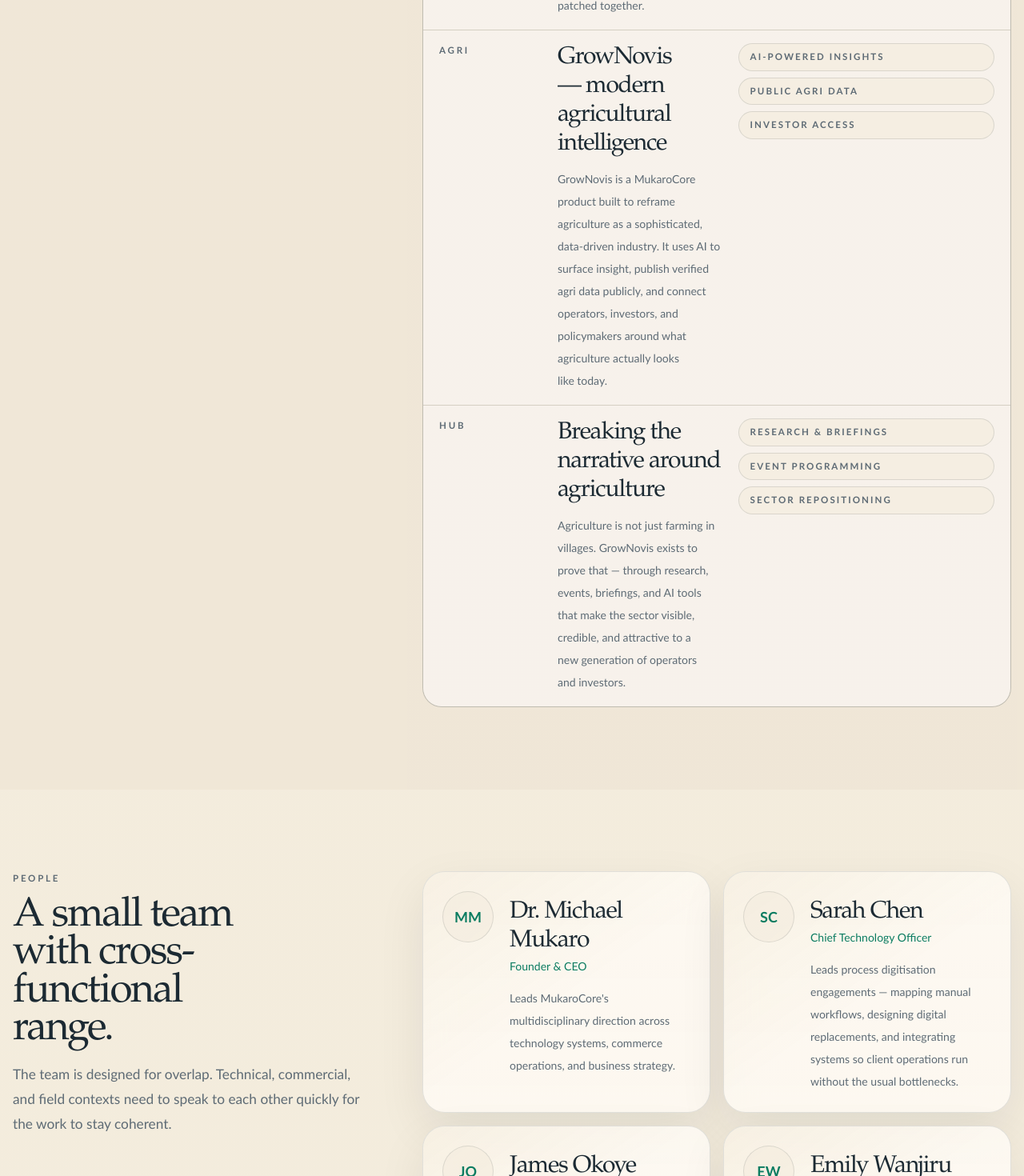
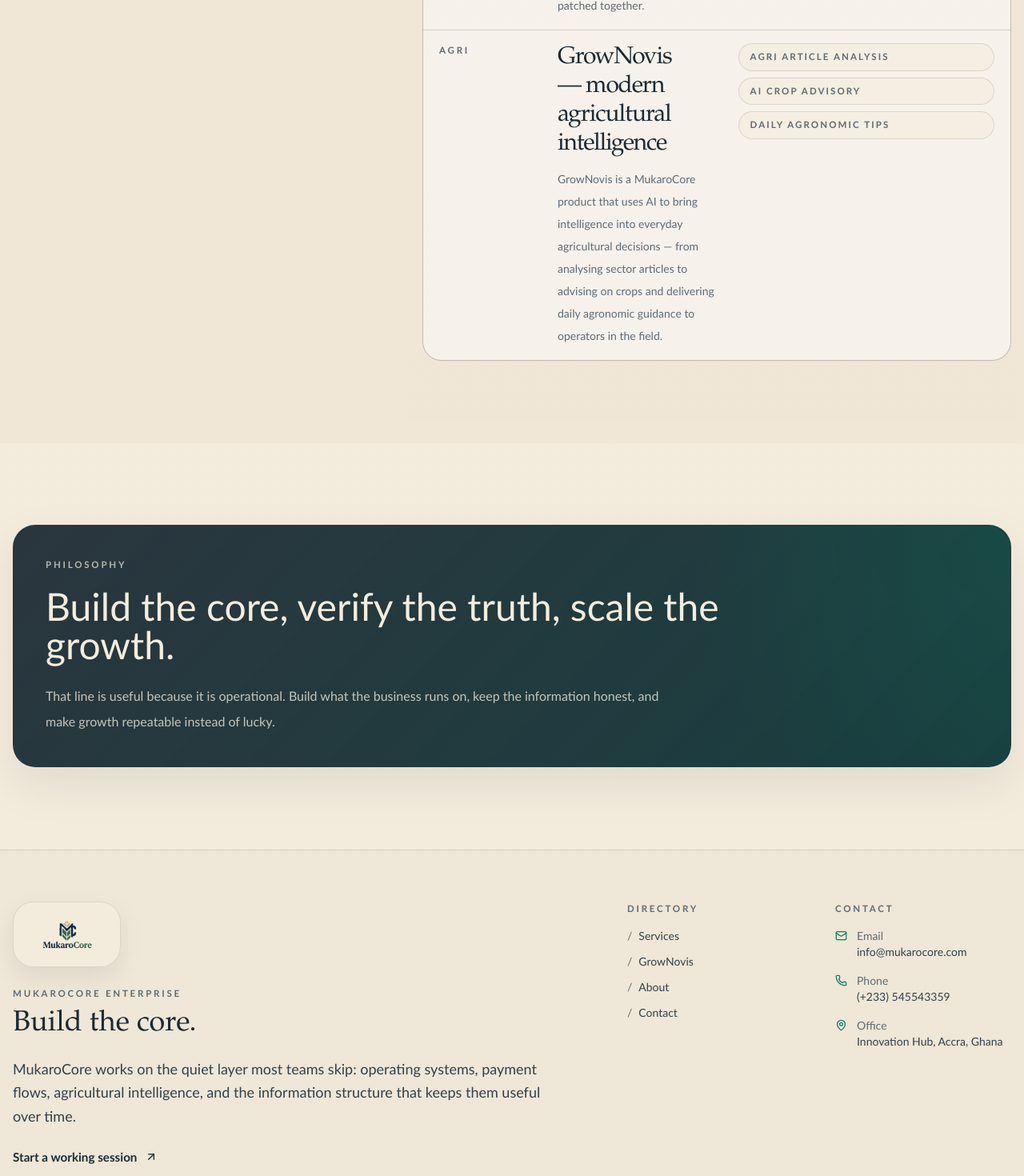
Before and after one commit to junior-8080/mukarocore-site, a Next.js app: page /about in a window 1280 px wide. Shown: the part 2620-4090 px from the top of the page at 80% size. Built offline with nearby package versions, Linux system fonts and the light colour scheme.

Commit message:
fix:clean up

```diff
--- a/app/about/page.tsx
+++ b/app/about/page.tsx
@@ -51,33 +51,6 @@
   },
 ];
 
-const team = [
-  {
-    name: "Dr. Michael Mukaro",
-    role: "Founder & CEO",
-    bio: "Leads MukaroCore's multidisciplinary direction across technology systems, commerce operations, and business strategy.",
-    initials: "MM",
-  },
-  {
-    name: "Sarah Chen",
-    role: "Chief Technology Officer",
-    bio: "Leads process digitisation engagements — mapping manual workflows, designing digital replacements, and integrating systems so client operations run without the usual bottlenecks.",
-    initials: "SC",
-  },
-  {
-    name: "James Okoye",
-    role: "Head of Agri Intelligence",
-    bio: "Bridges agronomic insight, field operations, and data products for agricultural clients.",
-    initials: "JO",
-  },
-  {
-    name: "Emily Wanjiru",
-    role: "Commerce Operations Lead",
-    bio: "Designs payment, invoicing, and reconciliation systems that reduce leakage in revenue operations.",
-    initials: "EW",
-  },
-];
-
 const pillars = [
   {
     code: "TECH",
@@ -94,14 +67,8 @@
   {
     code: "AGRI",
     title: "GrowNovis — modern agricultural intelligence",
-    body: "GrowNovis is a MukaroCore product built to reframe agriculture as a sophisticated, data-driven industry. It uses AI to surface insight, publish verified agri data publicly, and connect operators, investors, and policymakers around what agriculture actually looks like today.",
-    points: ["AI-powered insights", "Public agri data", "Investor access"],
-  },
-  {
-    code: "HUB",
-    title: "Breaking the narrative around agriculture",
-    body: "Agriculture is not just farming in villages. GrowNovis exists to prove that — through research, events, briefings, and AI tools that make the sector visible, credible, and attractive to a new generation of operators and investors.",
-    points: ["Research & briefings", "Event programming", "Sector repositioning"],
+    body: "GrowNovis is a MukaroCore product that uses AI to bring intelligence into everyday agricultural decisions — from analysing sector articles to advising on crops and delivering daily agronomic guidance to operators in the field.",
+    points: ["Agri article analysis", "AI crop advisory", "Daily agronomic tips"],
   },
 ];
 
@@ -251,37 +218,6 @@
         </SectionBlock>
       </SiteSection>
 
-      <SiteSection>
-        <SectionBlock
-          eyebrow="People"
-          title={<>A small team with cross-functional range.</>}
-          description={
-            <>
-              The team is designed for overlap. Technical, commercial, and field
-              contexts need to speak to each other quickly for the work to stay coherent.
-            </>
-          }
-        >
-          <ol className="grid gap-4 lg:grid-cols-2">
-            {team.map((member, index) => (
-              <li key={member.name} className="surface-card p-6">
-                <div className="flex items-start gap-5">
-                  <div className="flex h-16 w-16 shrink-0 items-center justify-center rounded-full border border-border bg-background/70 text-lg font-semibold text-primary">
-                    {member.initials}
-                  </div>
-                  <div>
-                    {/*<p className="eyebrow">0{index + 1}</p>*/}
-                    <h3 className="mt-2 text-3xl">{member.name}</h3>
-                    <p className="mt-1 text-sm text-primary">{member.role}</p>
-                    <p className="mt-4 text-sm leading-7 text-muted-foreground">{member.bio}</p>
-                  </div>
-                </div>
-              </li>
-            ))}
-          </ol>
-        </SectionBlock>
-      </SiteSection>
-
       <SiteSection className="pt-0">
         <article className="surface-card surface-card-strong p-8 lg:p-10">
           <p className="eyebrow !text-background/70">Philosophy</p>
--- a/app/contact/page.tsx
+++ b/app/contact/page.tsx
@@ -1,7 +1,7 @@
 "use client";
 
 import { useState } from "react";
-import { ArrowUpRight, CheckCircle2, Clock3, Mail, MapPin, Phone, Send } from "lucide-react";
+import { ArrowUpRight, CheckCircle2, Clock3, Mail, Phone, Send } from "lucide-react";
 import { Button } from "@/components/ui/button";
 import { Input } from "@/components/ui/input";
 import { Label } from "@/components/ui/label";
@@ -27,11 +27,6 @@
     label: "Phone",
     value: "(+233) 545543359",
     href: "tel:+233545543359",
-  },
-  {
-    icon: MapPin,
-    label: "Office",
-    value: "Innovation Hub, Accra, Ghana",
   },
 ];
 
--- a/app/knowledge-hub/page.tsx
+++ b/app/knowledge-hub/page.tsx
@@ -6,12 +6,10 @@
   Calendar,
   CheckCircle2,
   Clock3,
-  Download,
   ExternalLink,
   FileText,
   MapPin,
   Search,
-  Users,
 } from "lucide-react";
 import { Badge } from "@/components/ui/badge";
 import { Button } from "@/components/ui/button";
@@ -27,7 +25,6 @@
     author: "GrowNovis Research Team",
     date: "April 2026",
     verified: true,
-    downloads: 2341,
     summary:
       "A data-driven case for treating African agriculture as a sophisticated investment category — with AI-analysed sector performance, risk profiles, and opportunity signals.",
   },
@@ -38,7 +35,6 @@
     author: "GrowNovis Research Team",
     date: "March 2026",
     verified: true,
-    downloads: 1893,
     summary:
       "An evidence-based challenge to the outdated narrative around African agriculture — covering supply chain sophistication, tech adoption, and the sectors attracting serious capital.",
   },
@@ -46,10 +42,9 @@
     title: "West Africa Agri Funding Landscape: 2026 Brief",
     category: "Agriculture",
     type: "Research Brief",
-    author: "Prof. James Okoye",
+    author: "GrowNovis Research Team",
     date: "February 2026",
     verified: true,
-    downloads: 1567,
     summary:
       "A verified overview of available grants, impact funds, and investor appetite for agricultural operators across West Africa — with GrowNovis AI-generated opportunity signals.",
   },
@@ -60,7 +55,6 @@
     author: "GrowNovis Research Team",
     date: "January 2026",
     verified: true,
-    downloads: 1204,
     summary:
       "An honest analysis of where AI is creating real value in African agriculture — from market pricing to yield forecasting — and where the hype outpaces the evidence.",
   },
@@ -103,35 +97,17 @@
 
 const events = [
   {
-    title: "Digital Commerce Summit 2026",
-    date: "May 15-17, 2026",
-    location: "Nairobi Convention Center",
-    type: "Conference",
-    attendees: 500,
-    status: "Upcoming",
-  },
-  {
     title: "Agri Fundraising Readiness Workshop",
     date: "May 22, 2026",
     location: "Virtual Event",
     type: "Workshop",
-    attendees: 150,
     status: "Upcoming",
-  },
-  {
-    title: "Process Digitisation Clinic",
-    date: "April 28, 2026",
-    location: "MukaroCore Office",
-    type: "Meetup",
-    attendees: 50,
-    status: "Registration Open",
   },
   {
     title: "Agriculture Sector Research Submissions — Call Open",
     date: "June 5, 2026",
     location: "Virtual Event",
     type: "Submission",
-    attendees: 200,
     status: "Upcoming",
   },
 ];
@@ -187,8 +163,8 @@
           <div className="space-y-6">
             <p>
               GrowNovis is a MukaroCore product that uses AI to surface agricultural
-              insight, publish verified data publicly, and reframe the sector as the
-              sophisticated, investable industry it actually is.
+              insight — analysing sector articles, advising on crops, and delivering
+              daily agronomic guidance to operators in the field.
             </p>
 
             <div className="max-w-xl space-y-3">
@@ -216,10 +192,9 @@
           <>
             <StatRack
               items={[
-                { value: "50+", label: "Published pieces" },
+                { value: "4", label: "Published pieces" },
                 { value: "3", label: "Coverage domains" },
-                { value: "4", label: "Live events listed" },
-                { value: "100%", label: "Verified editorial pass" },
+                { value: "2", label: "Upcoming events" },
               ]}
               columns={2}
             />
@@ -291,10 +266,6 @@
                         <div>
                           <p className="eyebrow">Published</p>
                           <p className="mt-2 text-foreground">{publication.date}</p>
-                        </div>
-                        <div className="flex items-center gap-2">
-                          <Download size={15} className="text-primary" />
-                          <span>{publication.downloads.toLocaleString()} downloads</span>
                         </div>
                         <button className="link-line text-left">
                           Open document <ExternalLink size={15} />
@@ -369,15 +340,6 @@
                             <dd className="mt-2 text-foreground">{event.location}</dd>
                           </div>
                         </div>
-                        <div className="flex items-start gap-3">
-                          <Users size={16} className="mt-1 shrink-0 text-primary" />
-                          <div>
-                            <dt className="eyebrow">Attendance</dt>
-                            <dd className="mt-2 text-foreground">
-                              {event.attendees} expected attendees
-                            </dd>
-                          </div>
-                        </div>
                       </dl>
 
                       <Button className="mt-8 w-full" size="lg">
--- a/app/page.tsx
+++ b/app/page.tsx
@@ -40,7 +40,7 @@
   {
     id: "03",
     title: "GrowNovis",
-    summary: "AI-powered agri intelligence — making agriculture data-driven, public, and modern.",
+    summary: "AI-powered agri intelligence — article analysis, crop advisory, and daily agronomic tips.",
     href: "/knowledge-hub",
   },
 ];
@@ -71,8 +71,8 @@
     title: "GrowNovis",
     image: "/agro.jpg",
     imageAlt: "GrowNovis — modern agricultural intelligence",
-    summary: "A MukaroCore product redefining agriculture as a data-driven industry. GrowNovis uses AI to surface insight, make agri data public, and challenge the narrative that agriculture belongs only in the field.",
-    points: ["AI-powered insights", "Public agri data", "Research & briefings", "Investor access"],
+    summary: "A MukaroCore product bringing AI intelligence into agriculture — from analysing sector articles to advising on crops and delivering daily agronomic guidance to operators in the field.",
+    points: ["Agri article analysis", "AI crop advisory", "Daily agronomic tips"],
     href: "/knowledge-hub",
     span: "lg:col-span-4",
   },
@@ -149,9 +149,8 @@
         <StatRack
           items={[
             { value: "3", label: "Service lanes" },
-            { value: "<2 wks", label: "Onboarding window" },
             { value: "24/7", label: "Support cadence" },
-            { value: "100%", label: "Delivery commitment" },
+            { value: "Ghana", label: "Headquartered" },
           ]}
         />
       </SiteSection>
--- a/app/services/page.tsx
+++ b/app/services/page.tsx
@@ -8,7 +8,6 @@
   Cloud,
   CreditCard,
   Database,
-  MapPin,
   Package,
   Server,
   Shield,
@@ -105,32 +104,25 @@
 
 const agriServices = [
   {
-    icon: Sprout,
-    title: "AI-Powered Agri Insights",
+    icon: BarChart3,
+    title: "Agri Article Analysis",
     description:
-      "GrowNovis uses AI to analyse agricultural data and surface patterns, opportunities, and risks that operators and investors can act on.",
-    features: ["AI data analysis", "Sector trend reports", "Opportunity mapping", "Risk signals"],
+      "GrowNovis uses AI to analyse agricultural articles and surface the patterns, signals, and sector trends that matter for operators and decision-makers.",
+    features: ["AI-powered article analysis", "Sector trend signals", "Research summaries", "Data-backed insights"],
   },
   {
-    icon: BarChart3,
-    title: "Public Agri Data",
+    icon: Sprout,
+    title: "AI Crop Advisory",
     description:
-      "We make verified agricultural data publicly accessible — so the sector stops operating on assumptions and starts making decisions on evidence.",
-    features: ["Open data publishing", "Verified datasets", "Market pricing", "Sector benchmarks"],
-  },
-  {
-    icon: MapPin,
-    title: "Investor & Sector Events",
-    description:
-      "Events and panels designed to put agriculture in the same room as capital, policy, and technology — changing who the conversation reaches.",
-    features: ["Investor showcases", "Sector panels", "Submission programmes", "Stakeholder convening"],
+      "Personalised AI-generated crop guidance built on agronomic data — helping operators make better decisions about what to grow, when, and how.",
+    features: ["Crop-specific guidance", "AI recommendations", "Agronomic data", "Actionable advisory"],
   },
   {
     icon: Wifi,
-    title: "Research & Repositioning",
+    title: "Daily Agronomic Tips",
     description:
-      "Structured research, briefings, and editorial that challenge the outdated image of agriculture and build credibility for the sector.",
-    features: ["Research briefs", "Thought leadership", "Narrative publishing", "Sector authority-building"],
+      "A daily feed of AI-powered agronomic tips keeping operators and growers current on best practices, seasonal patterns, and field-level guidance.",
+    features: ["Daily AI tips", "Agronomic best practices", "Seasonal guidance", "Field-ready advice"],
   },
 ];
 
@@ -288,10 +280,10 @@
             title={<>Agriculture is data. We're making it visible.</>}
             description={
               <>
-                GrowNovis is a MukaroCore product built to reframe agriculture as
-                a sophisticated, modern industry. Using AI and public data, it
-                challenges the narrative that agriculture belongs only in the field
-                — and puts it where capital, technology, and policy meet.
+                GrowNovis is a MukaroCore product that uses AI to bring intelligence
+                into everyday agricultural decisions — surfacing patterns from sector
+                articles, advising on crop decisions, and delivering daily agronomic
+                guidance to operators in the field.
               </>
             }
           >
```
